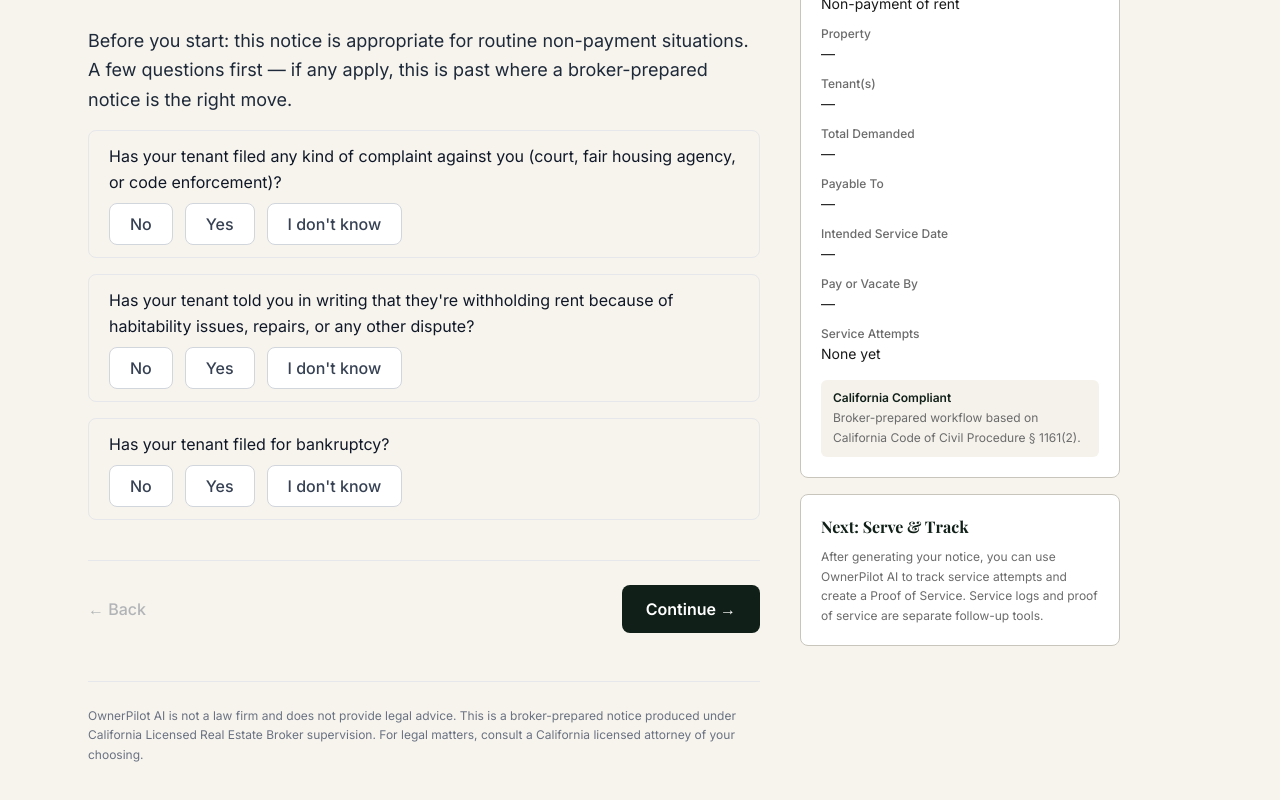
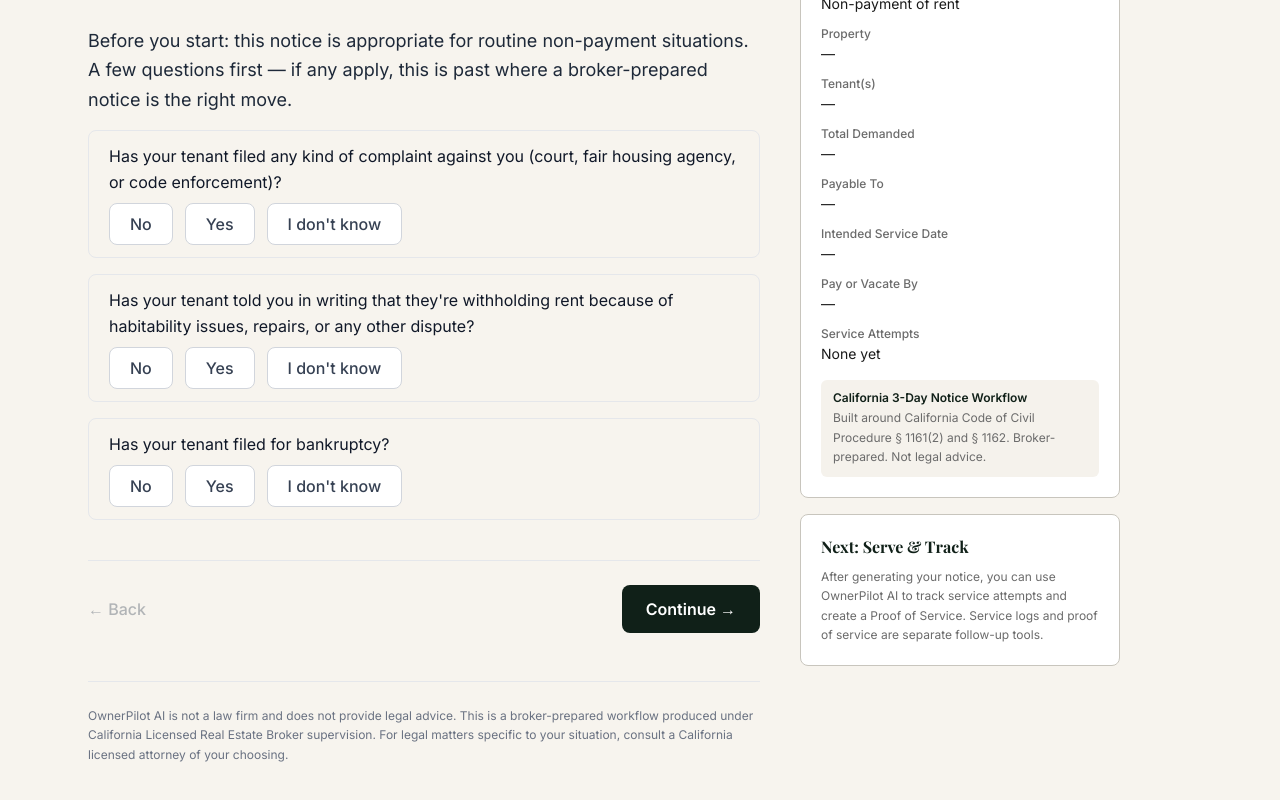
Before and after one commit to hjt521/ownerpilot, a Next.js app: page /notice/3-day in a window 1280 px wide. Shown: the part 264-1064 px from the top of the page. Built offline with nearby package versions, Linux system fonts and the light colour scheme; a web font is replaced by a local one.

Commit message:
Redesign C1+C2: remove 'California Compliant' panel claim (locked 3-line replacement); unify all disclaimer footers to locked referral-out wording per broker determination 2026-06-14

```diff
--- a/app/our-approach/page.tsx
+++ b/app/our-approach/page.tsx
@@ -106,7 +106,7 @@ export default function OurApproachPage() {
 
         <footer className="mt-16 pt-8 border-t border-gray-200">
           <p className="text-sm text-gray-600 leading-relaxed">
-            OwnerPilot AI is not a law firm and does not provide legal advice. For legal matters, consult a California licensed attorney of your choosing.
+            OwnerPilot AI is not a law firm and does not provide legal advice. This is a broker-prepared workflow produced under California Licensed Real Estate Broker supervision. For legal matters specific to your situation, consult a California licensed attorney of your choosing.
           </p>
         </footer>
       </article>
--- a/components/landing-variant.tsx
+++ b/components/landing-variant.tsx
@@ -73,11 +73,7 @@ export function LandingVariant({ variantLabel }: LandingVariantProps) {
             About Our Approach → How OwnerPilot keeps its platform independent
           </Link>
           <p className="mx-auto max-w-3xl text-sm leading-relaxed text-white/75">
-            OwnerPilot AI is not a law firm and does not provide legal advice.
-            OwnerPilot provides guidance and document support under California
-            Licensed Real Estate Broker supervision (CalDRE License #B9445457).
-            For legal matters, consult a California licensed attorney of your
-            choosing.
+            OwnerPilot AI is not a law firm and does not provide legal advice. This is a broker-prepared workflow produced under California Licensed Real Estate Broker supervision. For legal matters specific to your situation, consult a California licensed attorney of your choosing.
           </p>
           <p className="text-xs text-white/50">
             © {new Date().getFullYear()} OwnerPilot AI. All rights reserved.
--- a/components/notice-flow.tsx
+++ b/components/notice-flow.tsx
@@ -334,10 +334,7 @@ export function NoticeFlow() {
         {/* Persistent disclaimer (matches our-approach footer tone) */}
         <footer className="mt-12 pt-6 border-t border-gray-200">
           <p className="text-xs text-gray-500 leading-relaxed">
-            OwnerPilot AI is not a law firm and does not provide legal advice.
-            This is a broker-prepared notice produced under California Licensed
-            Real Estate Broker supervision. For legal matters, consult a
-            California licensed attorney of your choosing.
+            OwnerPilot AI is not a law firm and does not provide legal advice. This is a broker-prepared workflow produced under California Licensed Real Estate Broker supervision. For legal matters specific to your situation, consult a California licensed attorney of your choosing.
           </p>
         </footer>
       </article>
--- a/components/notice-summary-panel.tsx
+++ b/components/notice-summary-panel.tsx
@@ -92,10 +92,10 @@ export function NoticeSummaryPanel({ data }: { data: NoticeFlowData }) {
           <Row k="Service Attempts" v={attemptsText} />
         </dl>
         <div className="mt-4 rounded-md bg-tint px-3 py-2.5">
-          <p className="text-xs font-semibold text-brand">California Compliant</p>
+          <p className="text-xs font-semibold text-brand">California 3-Day Notice Workflow</p>
           <p className="mt-0.5 text-xs leading-relaxed text-muted">
-            Broker-prepared workflow based on California Code of Civil
-            Procedure § 1161(2).
+            Built around California Code of Civil Procedure § 1161(2) and § 1162.
+            Broker-prepared. Not legal advice.
           </p>
         </div>
       </section>
--- a/components/site-footer.tsx
+++ b/components/site-footer.tsx
@@ -9,11 +9,7 @@ export function SiteFooter() {
           OwnerPilot<span className="text-gold">.AI</span>
         </p>
         <p className="max-w-3xl text-sm leading-relaxed text-white/75">
-          OwnerPilot AI is not a law firm and does not provide legal advice.
-          OwnerPilot provides guidance and document support under California
-          Licensed Real Estate Broker supervision (CalDRE License #B9445457).
-          For legal matters, consult a California licensed attorney of your
-          choosing.
+          OwnerPilot AI is not a law firm and does not provide legal advice. This is a broker-prepared workflow produced under California Licensed Real Estate Broker supervision. For legal matters specific to your situation, consult a California licensed attorney of your choosing.
         </p>
         <p className="text-xs text-white/50">
           © {new Date().getFullYear()} OwnerPilot AI. All rights reserved.
```
